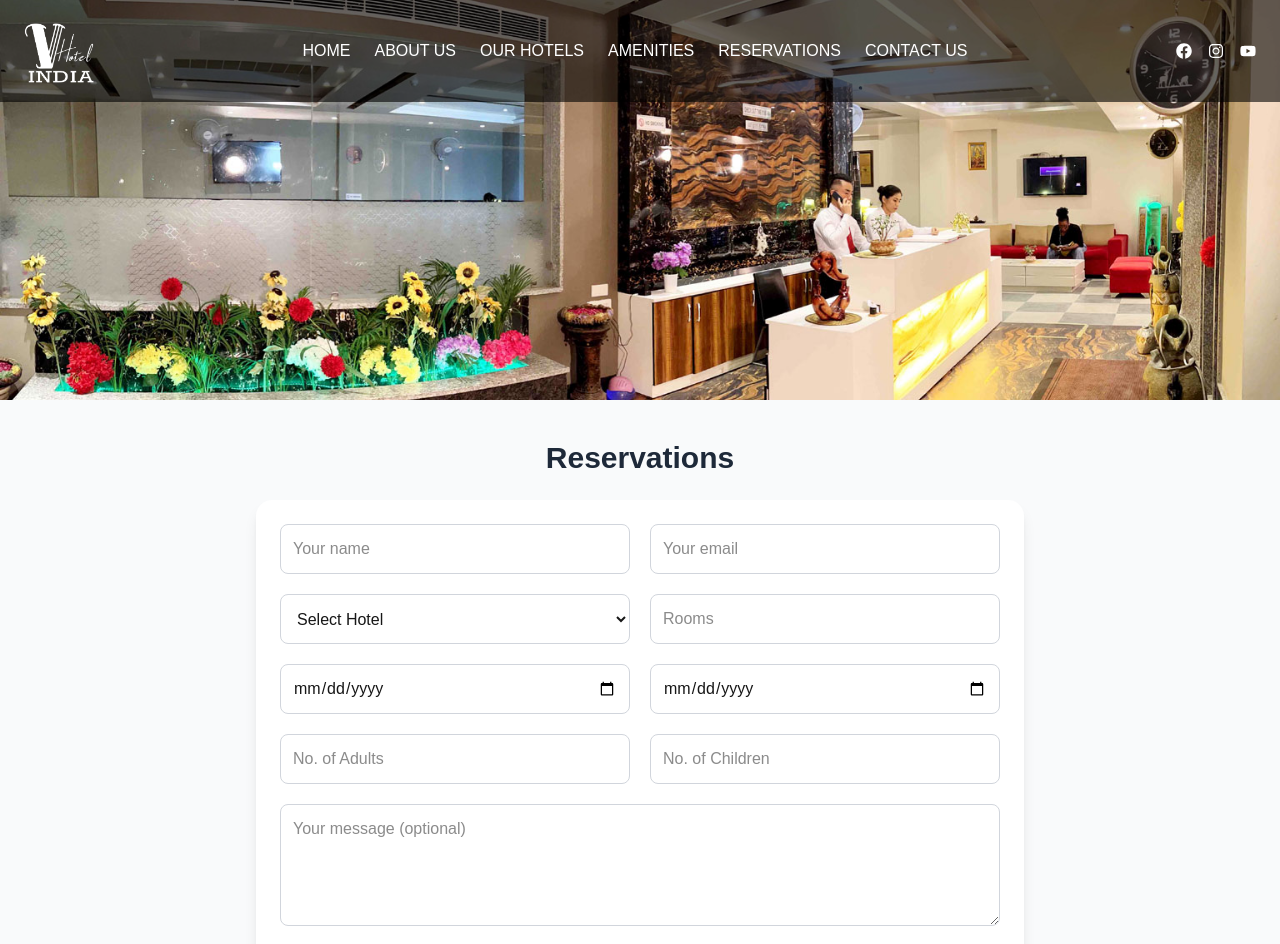
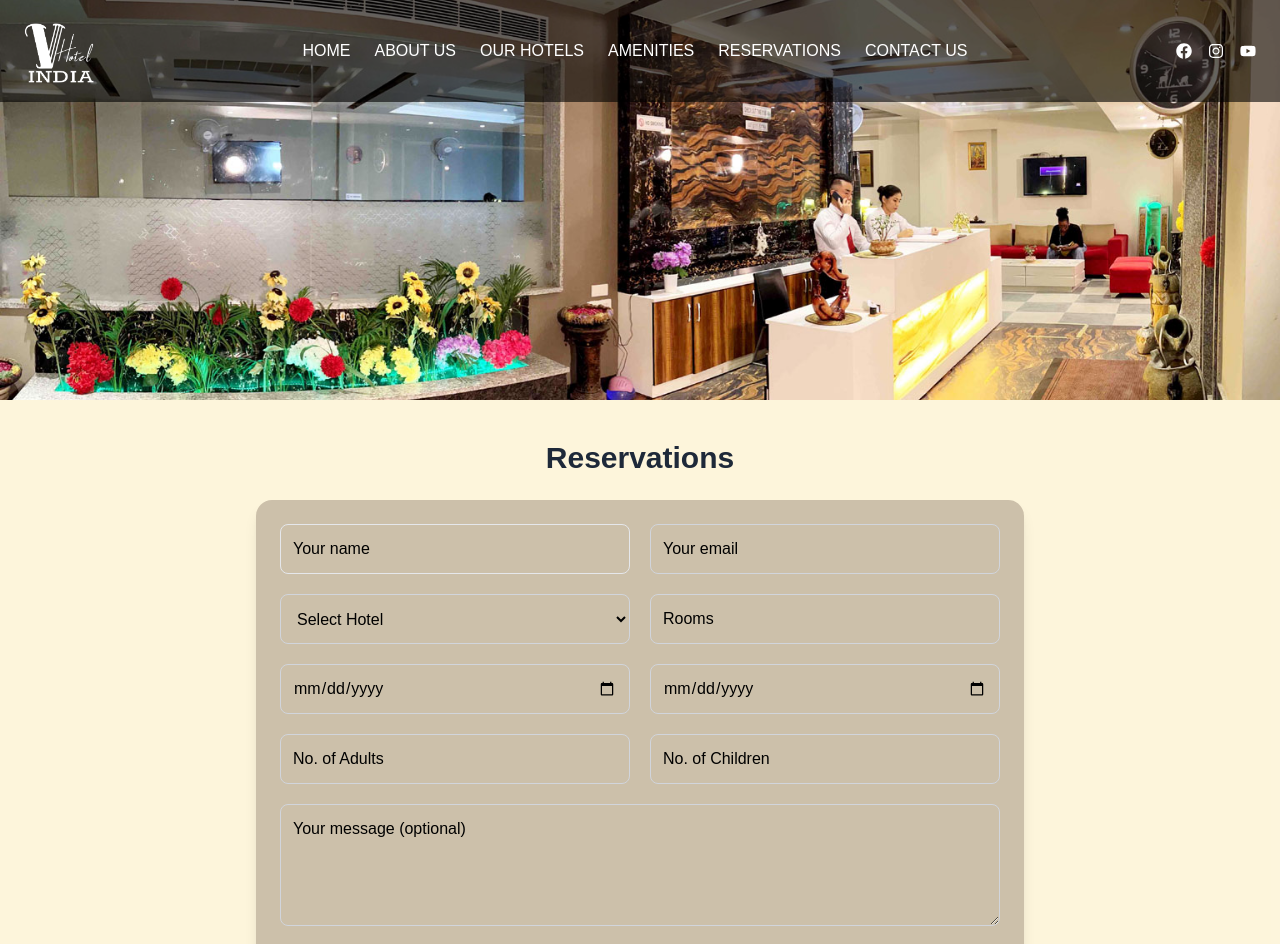
Before and after one commit to anup9971/vhotel_india, a Next.js app: page /reservations in a window 1280 px wide. Shown: the top 944 px of the page. Built offline with nearby package versions, Linux system fonts and the light colour scheme.

Commit message:
add create

```diff
--- a/src/app/componets/reservations/ReservationForm.jsx
+++ b/src/app/componets/reservations/ReservationForm.jsx
@@ -23,15 +23,14 @@ export default function ReservationForm() {
   const handleSubmit = (e) => {
     e.preventDefault();
     console.log(formData);
-
   };
 
   return (
-    <div className="flex flex-col items-center py-10 px-4 bg-gray-50">
+    <div className="flex flex-col items-center py-10 px-4 bg-[#fdf4d7e0]">
       <h2 className="text-3xl font-bold text-gray-800 mb-6 text-center">Reservations</h2>
       <form
         onSubmit={handleSubmit}
-        className="bg-white shadow-lg rounded-2xl p-6 w-full max-w-3xl grid grid-cols-1 sm:grid-cols-2 gap-5"
+        className="bg-[#2a11053b] shadow-lg rounded-2xl p-6 w-full max-w-3xl grid grid-cols-1 sm:grid-cols-2 gap-5"
       >
         {/* Name */}
         <input
@@ -40,8 +39,7 @@ export default function ReservationForm() {
           placeholder="Your name"
           value={formData.name}
           onChange={handleChange}
-          className="border border-gray-300 rounded-lg p-3 focus:ring-2 focus:ring-yellow-400 outline-none"
-
+          className="w-full border placeholder:text-black border-gray-200 text-gray-200 rounded-lg p-3 focus:ring-2 focus:ring-yellow-400 outline-none"
         />
 
         {/* Email */}
@@ -51,8 +49,7 @@ export default function ReservationForm() {
           placeholder="Your email"
           value={formData.email}
           onChange={handleChange}
-          className="border border-gray-300 rounded-lg p-3 focus:ring-2 focus:ring-yellow-400 outline-none"
-
+          className="w-full border placeholder:text-black border-gray-300 rounded-lg p-3 focus:ring-2 focus:ring-yellow-400 outline-none"
         />
 
         {/* Hotel */}
@@ -60,10 +57,11 @@ export default function ReservationForm() {
           name="hotel"
           value={formData.hotel}
           onChange={handleChange}
-          className="border border-gray-300 rounded-lg p-3 focus:ring-2 focus:ring-yellow-400 outline-none"
-
+          className="w-full border text-black border-gray-300 rounded-lg p-3 focus:ring-2 focus:ring-yellow-400 outline-none"
         >
-          <option value="">Select Hotel</option>
+          <option value="" disabled>
+            Select Hotel
+          </option>
           <option value="Hotel The Grand Shoba">Hotel The Grand Shoba</option>
           <option value="Hotel Annexe">Hotel Annexe</option>
           <option value="Hotel Delhi Airport Plaza">Hotel Delhi Airport Plaza</option>
@@ -83,28 +81,27 @@ export default function ReservationForm() {
           value={formData.rooms}
           onChange={handleChange}
           min="1"
-          className="border border-gray-300 rounded-lg p-3 focus:ring-2 focus:ring-yellow-400 outline-none"
-
+          className="w-full border placeholder:text-black border-gray-300 rounded-lg p-3 focus:ring-2 focus:ring-yellow-400 outline-none"
         />
 
         {/* Check In */}
         <input
           type="date"
           name="checkIn"
+          placeholder="Check-In Date"
           value={formData.checkIn}
           onChange={handleChange}
-          className="border border-gray-300 rounded-lg p-3 focus:ring-2 focus:ring-yellow-400 outline-none"
-
+          className="w-full border text-black border-gray-300 rounded-lg p-3 focus:ring-2 focus:ring-yellow-400 outline-none"
         />
 
         {/* Check Out */}
         <input
           type="date"
           name="checkOut"
+          placeholder="Check-Out Date"
           value={formData.checkOut}
           onChange={handleChange}
-          className="border border-gray-300 rounded-lg p-3 focus:ring-2 focus:ring-yellow-400 outline-none"
-
+          className="w-full border text-black border-gray-300 rounded-lg p-3 focus:ring-2 focus:ring-yellow-400 outline-none"
         />
 
         {/* Adults */}
@@ -115,8 +112,7 @@ export default function ReservationForm() {
           value={formData.adults}
           onChange={handleChange}
           min="1"
-          className="border border-gray-300 rounded-lg p-3 focus:ring-2 focus:ring-yellow-400 outline-none"
-
+          className="w-full border placeholder:text-black border-gray-300 rounded-lg p-3 focus:ring-2 focus:ring-yellow-400 outline-none"
         />
 
         {/* Children */}
@@ -127,7 +123,7 @@ export default function ReservationForm() {
           value={formData.children}
           onChange={handleChange}
           min="0"
-          className="border border-gray-300 rounded-lg p-3 focus:ring-2 focus:ring-yellow-400 outline-none"
+          className="w-full border placeholder:text-black border-gray-300 rounded-lg p-3 focus:ring-2 focus:ring-yellow-400 outline-none"
         />
 
         {/* Message */}
@@ -137,13 +133,13 @@ export default function ReservationForm() {
           value={formData.message}
           onChange={handleChange}
           rows={4}
-          className="border border-gray-300 rounded-lg p-3 focus:ring-2 focus:ring-yellow-400 outline-none sm:col-span-2"
+          className="w-full border placeholder:text-black border-gray-300 rounded-lg p-3 focus:ring-2 focus:ring-yellow-400 outline-none sm:col-span-2"
         />
 
         {/* Submit Button */}
         <button
           type="submit"
-          className="sm:col-span-2 w-full bg-green-600 text-white py-3 rounded-lg font-semibold hover:bg-green-500 transition duration-300"
+          className="sm:col-span-2 w-full bg-[#480200] text-white py-3 rounded-lg font-semibold hover:bg-[#5f1512] transition duration-300"
         >
           Submit
         </button>
--- a/src/app/contact-us/page.js
+++ b/src/app/contact-us/page.js
@@ -8,7 +8,7 @@ import { FaMapMarkerAlt, FaPhoneAlt } from 'react-icons/fa';
 export default function page() {
   return (
     <>
-       <div className="w-full bg-white">
+       <div className="w-full bg-[#fdf4d7e0]">
                <div className="relative w-full h-[400px]">
                  <Image
                    src="/home/slider10.jpg" // Save the uploaded image in public/reception.jpg
@@ -20,9 +20,9 @@ export default function page() {
                </div>
         </div>
 
-     <div class="md:grid  grid-cols-4 gap-4 p-8 bg-white">
+     <div class="md:grid  grid-cols-4 gap-4 p-8 bg-[#fdf4d7e0]">
 
-         <div className='flex flex-col mb-8 items-center justify-center text-center shadow-lg h-45 bg-white'>
+         <div className='flex flex-col mb-8 items-center justify-center text-center shadow-lg h-45 bg-[#48020042]'>
             <FaPhoneVolume className='text-[#ed552d] hover:text-[#4d4ae7] text-4xl mb-2' />
             <p className='text-gray-800 font-medium'>Call Us</p>
             <p className="mb-2 text-gray-600">
@@ -30,24 +30,24 @@ export default function page() {
             </p>
           </div>
 
-         <div className='flex flex-col mb-8 items-center justify-center text-center shadow-lg h-45 bg-white'>
+         <div className='flex flex-col mb-8 items-center justify-center text-center shadow-lg h-45 bg-[#2a11053b]'>
              <IoMail className='text-[#ed552d] hover:text-[#4d4ae7] text-4xl mb-2 ' />
              <p className='text-gray-800 font-medium'>Email Us</p>
              <a className=" text-gray-600 mb-2 " href="mailto:info@vhotelindia.com"> info@vhotelindia.com</a>
          </div>
-         <div className='flex flex-col mb-8 items-center justify-center text-center shadow-lg h-45 bg-white'>
+         <div className='flex flex-col mb-8 items-center justify-center text-center shadow-lg h-45 bg-[#48020042]'>
               <MdLocationOn className='text-[#ed552d] hover:text-[#4d4ae7] text-4xl mb-2 ' />
                <p className='text-gray-800 font-medium'>Address</p>
                <p  className=" text-gray-600 mb-2 ">  New Delhi</p>
          </div>
-         <div className='flex flex-col mb-8 items-center justify-center text-center shadow-lg h-45 bg-white'>
+         <div className='flex flex-col mb-8 items-center justify-center text-center shadow-lg h-45 bg-[#2a11053b]'>
                <FaEarthAmericas className='text-[#ed552d] hover:text-[#4d4ae7] text-4xl mb-2 ' />
                 <p className='text-gray-800 font-medium'>Website</p>
                 <a className=" text-gray-600 mb-2 " href="http://www.vhotelindia.com" target="_blank" rel="noopener noreferrer">   www.vhotelindia.com</a>
          </div>
     </div>
 
-     <div className="bg-[#fdfbf6] py-10 px-4">
+     <div className="bg-[#fdf4d7e0] py-10 px-4">
       <div className="max-w-7xl mx-auto grid grid-cols-1 md:grid-cols-2 gap-8 items-center">
         {/* Google Map */}
         <div className="w-full h-80">
--- a/src/app/reservations/page.js
+++ b/src/app/reservations/page.js
@@ -5,7 +5,7 @@ import ReservationForm from '../componets/reservations/ReservationForm'
 export default function page() {
   return (
     <>
-       <div className="w-full bg-white">
+       <div className="w-full bg-[#fdf4d7e0]">
             <div className="relative w-full h-[400px]">
               <Image
                 src="/home/slider10.jpg"
```
